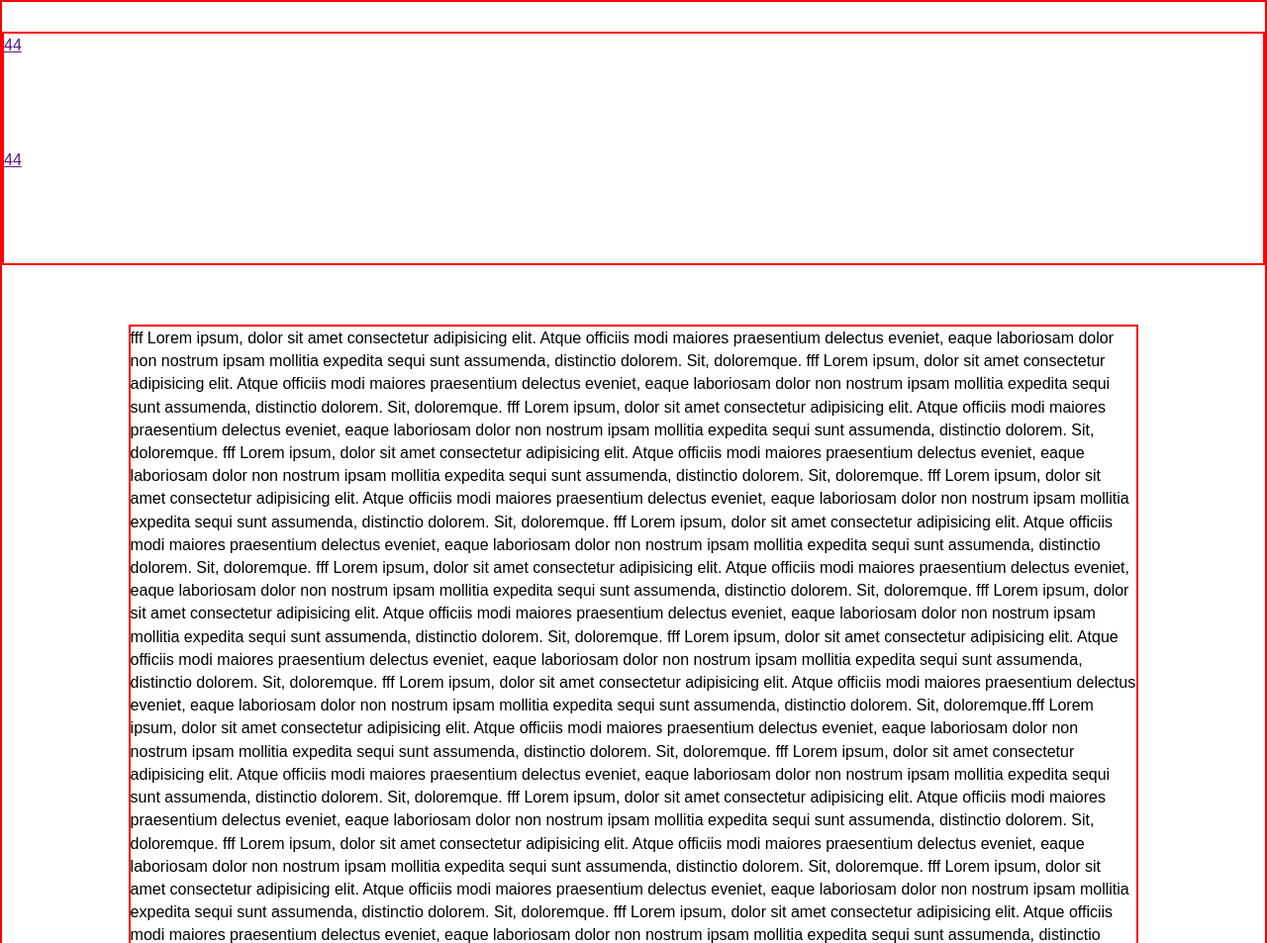
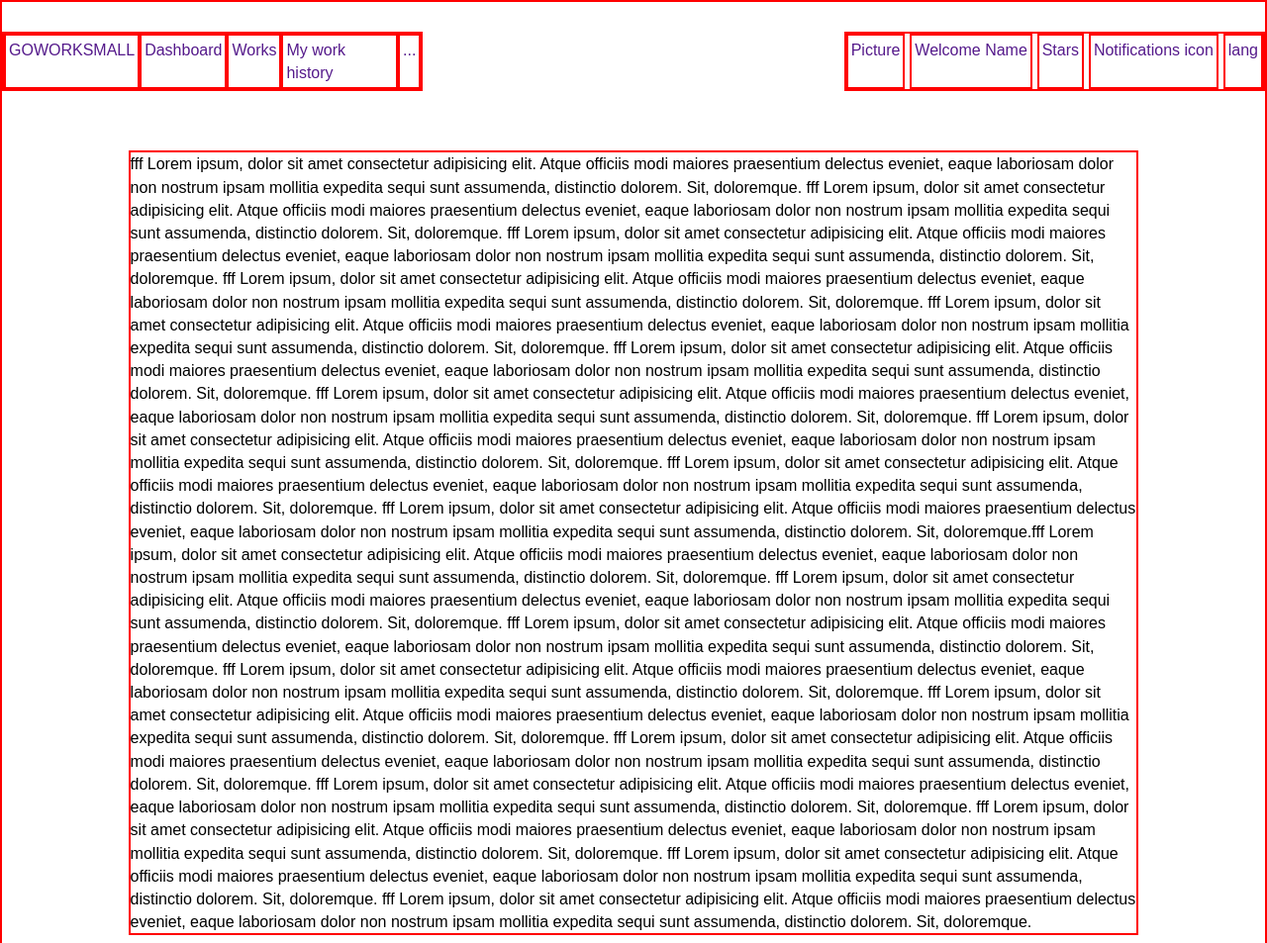
Before and after one commit to Stephenice/GoWorkSmall.github.io, a plain HTML site: page work/profile.html in a window 1280 px wide. Shown: the top 953 px of the page at 99% size. Drawn offline with Linux system fonts and the light colour scheme.

Commit message:
Updated nav bar

```diff
--- a/resources/css/dashboard.css
+++ b/resources/css/dashboard.css
@@ -35,7 +35,7 @@ color:#000;
 }
 
 .header{
-    border: 2px solid red;
+    /* border: 2px solid red;  */
     top: 0;
     position: sticky;
 }
@@ -45,3 +45,47 @@ color:#000;
     width: 80%;
     margin: 0 auto;
 }
+
+/* menu */
+.nav{
+    display: grid;
+    grid-template-columns: repeat(auto-fill, minmax(380px, 1fr));
+    grid-template-rows: 1fr;
+    grid-gap: minmax(auto, 1fr);
+    /* border: 2px solid red;  */
+    background: #fff;
+}
+.nav a{
+    text-decoration: none;
+}
+
+.left-nav,
+.right-nav{
+list-style: none;
+display: grid;
+grid-template-columns: auto auto auto auto auto;
+/* repeat(auto-fit,
+
+minmax(90px, 1fr)); */
+/* grid-gap: 10px; */
+justify-content: space-between;
+
+}
+
+.left-nav{
+    border: 2px solid red;
+}
+
+.right-nav{
+    border: 2px solid red;
+    grid-column-end: -1;
+}
+
+.left-nav li,
+.right-nav li{
+    border: 2px solid red;
+    padding: 3px;
+/* list-style: none;
+display: inline-grid;
+grid-gap: 10px; */
+}
--- a/work/profile.html
+++ b/work/profile.html
@@ -13,21 +13,21 @@
 <div class="container">
 
 <header class="header">
-<nav class="left-nav" >
-    <ul>
-        <li><a href="">44</a></li>
-        <li><a href=""></a></li>
-        <li><a href=""></a></li>
-        <li><a href=""></a></li>
-        <li><a href=""></a></li>
+<nav class="nav" >
+    <ul class="left-nav">
+        <li class="logo"><a href="">GOWORKSMALL</a></li>
+        <li><a href="">Dashboard</a></li>
+        <li><a href="">Works</a></li>
+        <li><a href="">My work history</a></li>
+        <li><a href="">...</a></li>
     </ul>
 
         <ul class="right-nav">
-            <li><a href="">44</a></li>
-            <li><a href=""></a></li>
-            <li><a href=""></a></li>
-            <li><a href=""></a></li>
-            <li><a href=""></a></li>
+            <li><a href="">Picture</a></li>
+            <li><a href="">Welcome Name</a></li>
+            <li><a href="">Stars</a></li>
+            <li><a href="">Notifications icon</a></li>
+            <li><a href="">lang</a></li>
         </ul>
     </nav>
 </header>
```
Also changed, not shown: index.html (+2 -2 lines).
